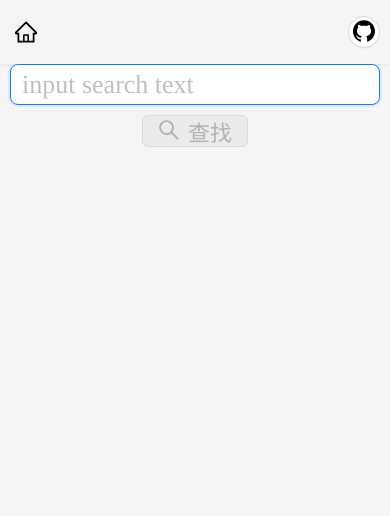
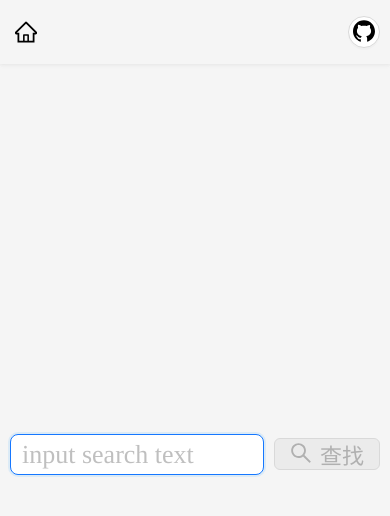
Before and after one commit to creeping1023/WOTR-Text-Query, a React (Create React App) app: page / in a window 390 px wide. Shown: the top 516 px of the page. Built offline with nearby package versions, Linux system fonts and the light colour scheme.

Commit message:
fix: prevent content overflow on small screens

```diff
--- a/src/Home.tsx
+++ b/src/Home.tsx
@@ -32,9 +32,11 @@ function Home() {
         <Helmet>
           <title>{config.title}</title>
         </Helmet>
-        <Input.TextArea placeholder="input search text" defaultValue={sharedState.search} onChange={handleChange} onKeyDown={handleKeyPress} allowClear autoFocus
-          size="large" autoSize={{ minRows: 1, maxRows: 6 }} style={{maxWidth:'800px'}} />
-        <Button type="primary" icon={<SearchOutlined />} onClick={submit} disabled={!sharedState.search}>查找</Button>
+        <div style={{display:'flex', alignItems:'center', justifyContent:'center', height:'100%', gap: 10}}>
+          <Input.TextArea placeholder="input search text" defaultValue={sharedState.search} onChange={handleChange} onKeyDown={handleKeyPress} allowClear autoFocus
+            size="large" autoSize={{ minRows: 1, maxRows: 6 }} style={{maxWidth:'800px'}} />
+          <Button type="primary" icon={<SearchOutlined />} onClick={submit} disabled={!sharedState.search}>查找</Button>
+        </div>
     </div>
   );
 }
--- a/src/index.css
+++ b/src/index.css
@@ -71,8 +71,8 @@ audio{
 .flex-column{
   display: flex;
   flex-direction: column;
-  align-items: center;
   justify-content: center;
+  width: 100%;
 }
 .component-container{
   display: flex;
--- a/src/utils.tsx
+++ b/src/utils.tsx
@@ -107,7 +107,7 @@ export function GetAudios(id:uuid){
     const names = soundSwitch[eventName] ?? [eventName];
     // 这里的key必须是唯一的，以避免页面切换时音频不更新
     return names.map((name, index) => <p className='audio-container' key={name}>
-      <span>{name}</span>
+      <span style={{wordBreak: 'break-all'}}>{name}</span>
       <audio controls>
         <source src={'https://creeping1023.github.io/WOTR-Dialogues-Audio/dest/' + name + '.aac'} type="audio/aac" />
         Your browser does not support the audio element.
```
